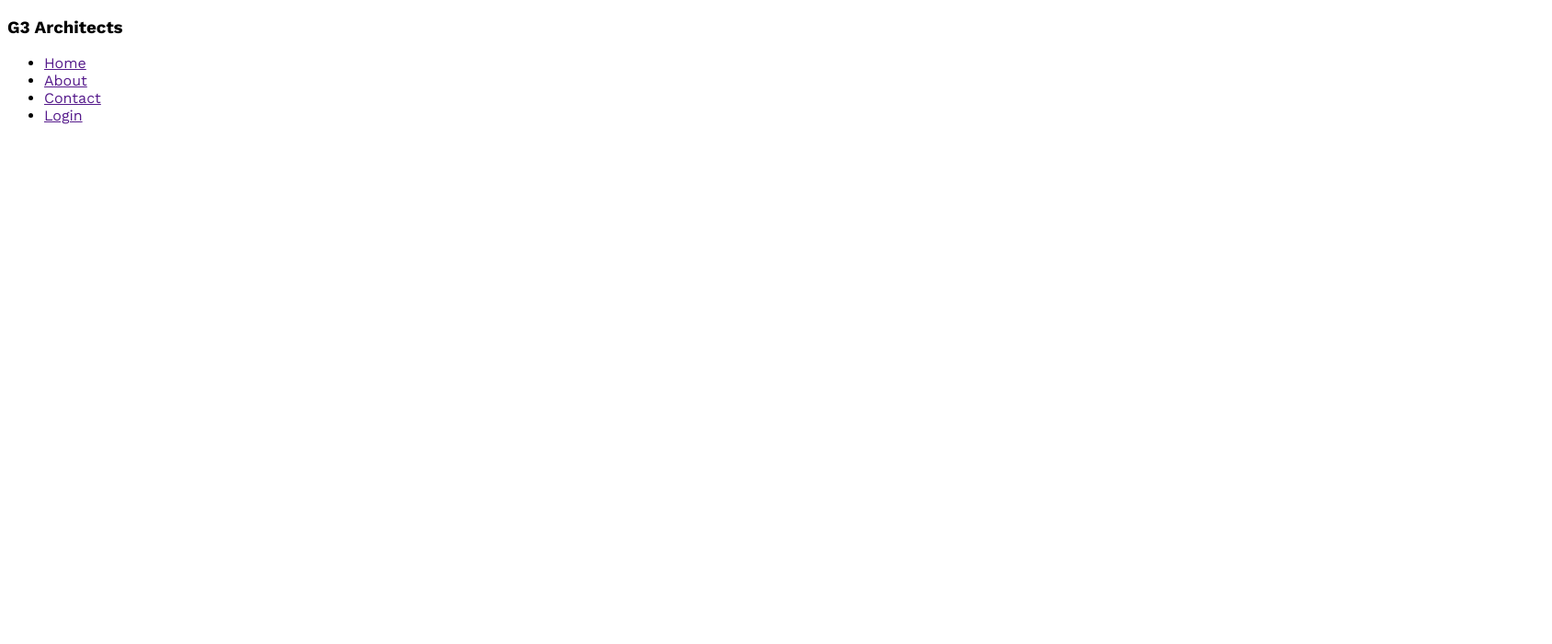
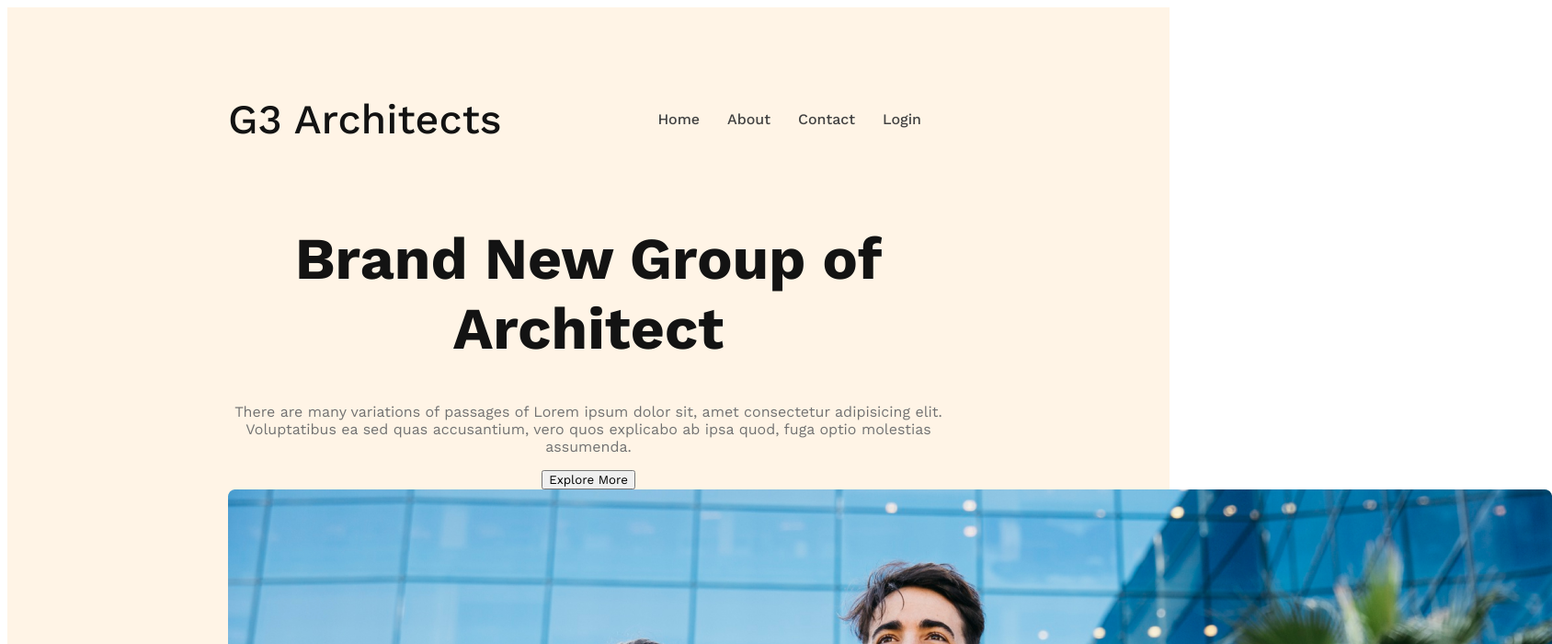
Before and after one commit to Shoyab817/g3-architect-website, a plain HTML site: page index.html in a window 1280 px wide. Shown: the top 700 px of the page at 92% size, 1688 px wide, since content can reach past the window. Drawn offline with nearby package versions, Linux system fonts and the light colour scheme.

Commit message:
banner content added

```diff
--- a/index.html
+++ b/index.html
@@ -9,7 +9,7 @@
 <body>
     <header>
         <nav>
-            <h3>G3 Architects</h3>
+            <h3 class="nav-title">G3 Architects</h3>
             <ul>
                 <li><a href="">Home</a></li>
                 <li><a href="">About</a></li>
@@ -17,6 +17,17 @@
                 <li><a href="">Login</a></li>
             </ul>
         </nav>
+        <div class="banner">
+            <div class="banner-content"> <h1 class="banner-title">Brand New Group of Architect</h1>
+                <p class="banner-description">
+                    There are many variations of passages of Lorem ipsum dolor sit, amet consectetur adipisicing elit. Voluptatibus ea sed quas accusantium, vero quos explicabo ab ipsa quod, fuga optio molestias assumenda.
+                </p>
+                <button class="btn-primary">
+                    Explore More
+                </button></div>
+            <img src="images/banner.png" alt="">
+        </div>
+
     </header>
     <main>
 
--- a/styles/architect.css
+++ b/styles/architect.css
@@ -1,9 +1,60 @@
 /* work sans font */
 
 @import url('https://fonts.googleapis.com/css2?family=Work+Sans:ital,wght@0,100..900;1,100..900&display=swap');
+
+/* shared styles */
+.btn-primary{
+
+}
 
 *{
     font-family: 'lato', sans-serif;
     font-family: 'open sans', sans-serif;
     font-family: 'work sans', sans-serif;
 }
+/* header styles */
+
+header{
+    background: rgba(255, 144, 14, 0.10);
+    padding: 50px 240px;
+}
+nav{
+    display: flex;
+    justify-content: space-between ;
+    align-items: center;
+
+}
+.nav-title{
+    font-size: 2.8rem;
+    font-weight: 500;
+    color: #131313;
+}
+nav > ul{
+    display: flex;
+}
+nav li{
+    list-style: none;
+    margin-right: 30px;
+    font-weight: 500;
+    font-size: 1rem;
+}
+
+nav li a{
+    text-decoration: none;
+    color: #424242;
+}
+
+/* banner styles */
+.banner-content{
+    text-align:center;
+    max-width:800px;
+    margin: 0 auto;
+}
+.banner-title{
+    font-size: 4rem;
+    font-weight: 700;
+    color: #131313;
+}
+.banner-description{
+    color: #727272;
+}
```
